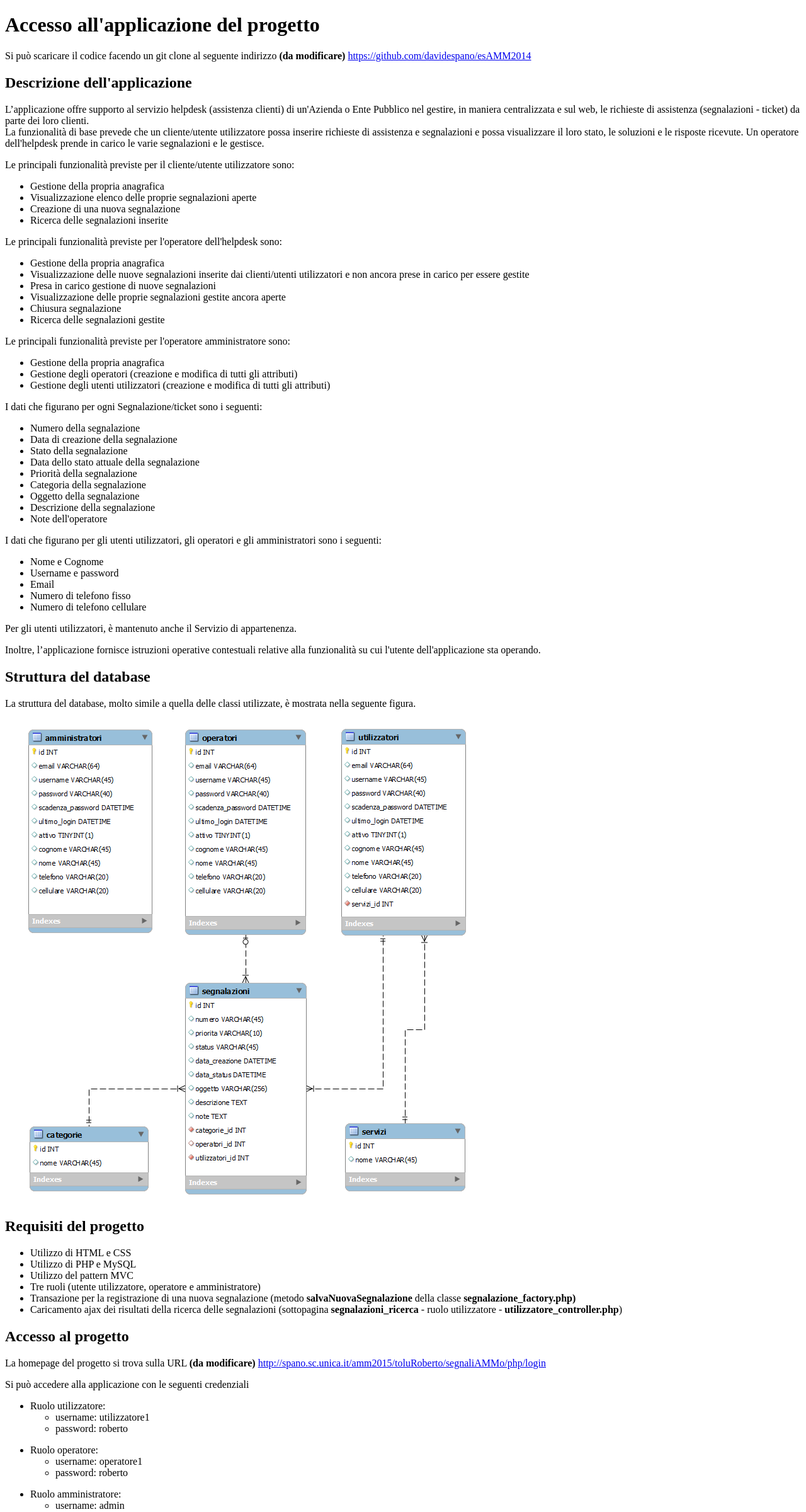
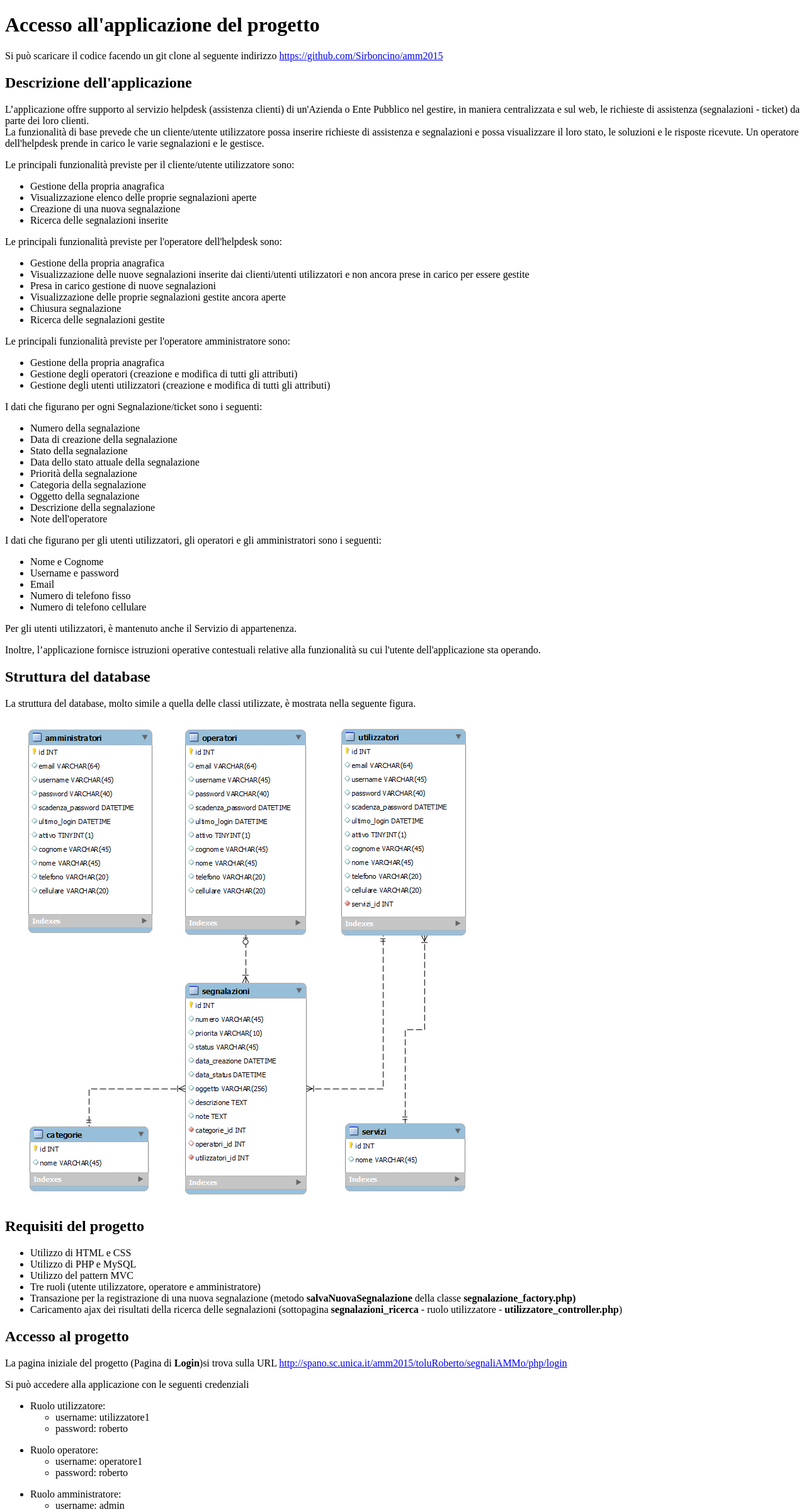
Before and after one commit to Sirboncino/amm2015, a PHP site: page / in a window 1280 px wide. Shown: the top 2400 px of the page at 63% size. Run offline with PHP 8.4, Linux system fonts and the light colour scheme.

Commit message:
commit23

```diff
--- a/index.php
+++ b/index.php
@@ -9,8 +9,8 @@
     <h1>Accesso all'applicazione del progetto</h1>
     <p>
         Si può scaricare il codice facendo un git clone
-        al seguente indirizzo <strong>(da modificare)</strong>
-        <a href="https://github.com/davidespano/esAMM2014">https://github.com/davidespano/esAMM2014</a>
+        al seguente indirizzo
+        <a href="https://github.com/Sirboncino/amm2015">https://github.com/Sirboncino/amm2015</a>
     </p>
 
     <h2>Descrizione dell'applicazione</h2>
@@ -118,7 +118,7 @@
 
     <h2>Accesso al progetto</h2>
     <p>
-        La homepage del progetto si trova sulla URL <strong>(da modificare)</strong>
+        La pagina iniziale del progetto (Pagina di <strong>Login</strong>)si trova sulla URL
         <a href="php/login">http://spano.sc.unica.it/amm2015/toluRoberto/segnaliAMMo/php/login</a>
     <p>
     <p>Si pu&ograve; accedere alla applicazione con le seguenti credenziali</p>
```
